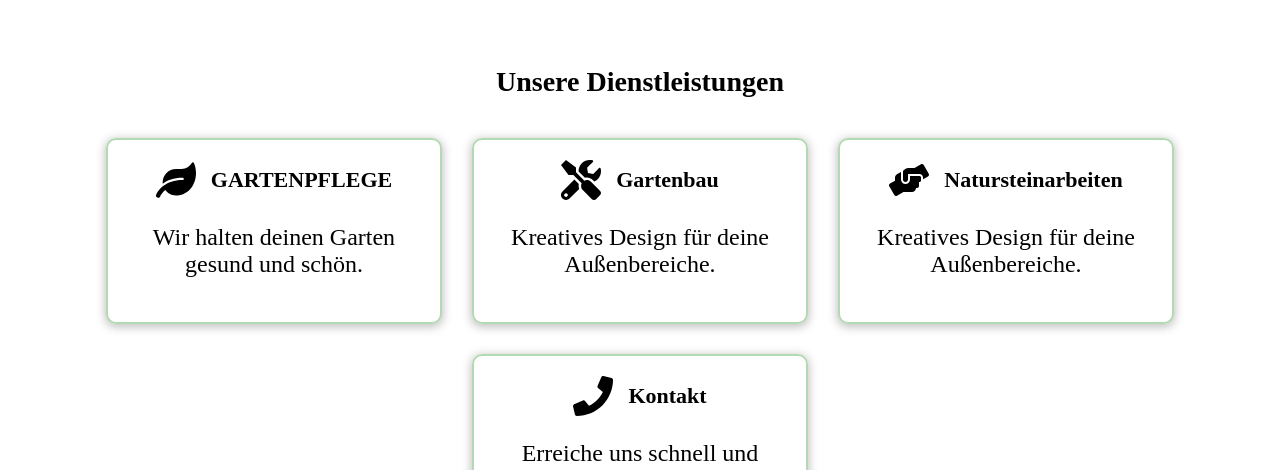
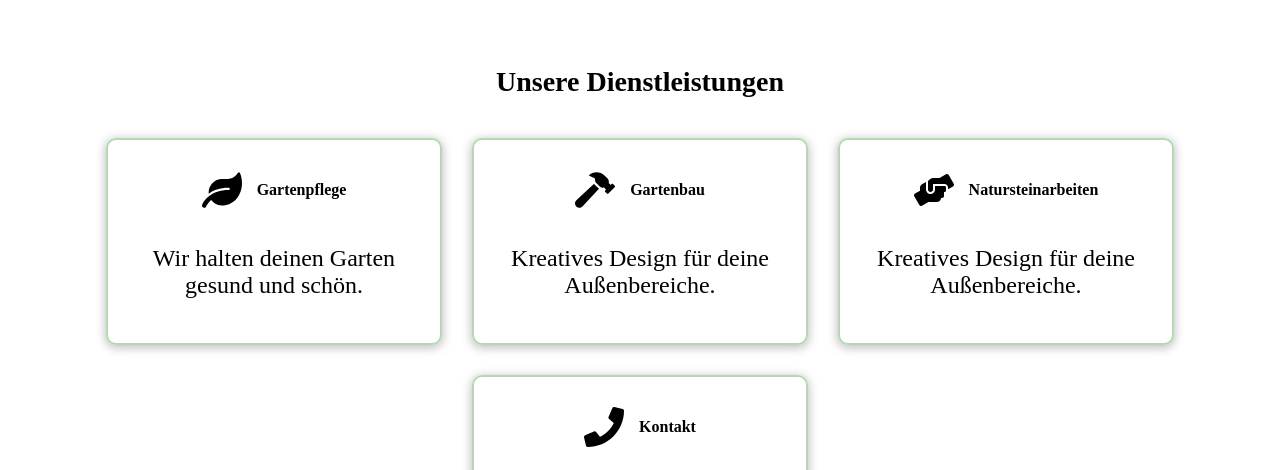
Before and after one commit to diego-monfort-landolt/gartenbau, a React (Vite) app: page / in a window 1280 px wide. Shown: the part 1013-1483 px from the top of the page. Built offline with nearby package versions, Linux system fonts and the light colour scheme.

Commit message:
andere gröse der schrift und icons

```diff
--- a/src/components/Services.tsx
+++ b/src/components/Services.tsx
@@ -1,4 +1,4 @@
-import { FaLeaf, FaHandsHelping, FaPhone, FaTools } from "react-icons/fa";
+import { FaLeaf, FaHammer, FaHandsHelping, FaPhone } from "react-icons/fa";
 import "../styles/Services.css";
 
 const Services = () => (
@@ -9,15 +9,15 @@ const Services = () => (
       <div className="service">
         <div className="service-header">
           <FaLeaf size={40} />
-          <h3>GARTENPFLEGE</h3>
+          <h4>Gartenpflege</h4>
         </div>
         <p>Wir halten deinen Garten gesund und schön.</p>
       </div>
 
       <div className="service">
         <div className="service-header">
-          <FaTools size={40} />
-          <h3>Gartenbau</h3>
+          <FaHammer size={40} />
+          <h4>Gartenbau</h4>
         </div>
         <p>Kreatives Design für deine Außenbereiche.</p>
       </div>
@@ -25,7 +25,7 @@ const Services = () => (
        <div className="service">
         <div className="service-header">
           <FaHandsHelping  size={40} />
-          <h3>Natursteinarbeiten</h3>
+          <h4>Natursteinarbeiten</h4>
         </div>
         <p>Kreatives Design für deine Außenbereiche.</p>
       </div>
@@ -33,7 +33,7 @@ const Services = () => (
       <div className="service">
         <div className="service-header">
           <FaPhone size={40} />
-          <h3>Kontakt</h3>
+          <h4>Kontakt</h4>
         </div>
         <p>Erreiche uns schnell und einfach!</p>
       </div>
--- a/src/styles/Services.css
+++ b/src/styles/Services.css
@@ -36,7 +36,9 @@
   width: 80%;
   max-width: 350px;
 }
-
+h4 {
+  text-wrap: wrap;
+}
 .service-header {
   display: flex;
   align-items: center;
```
